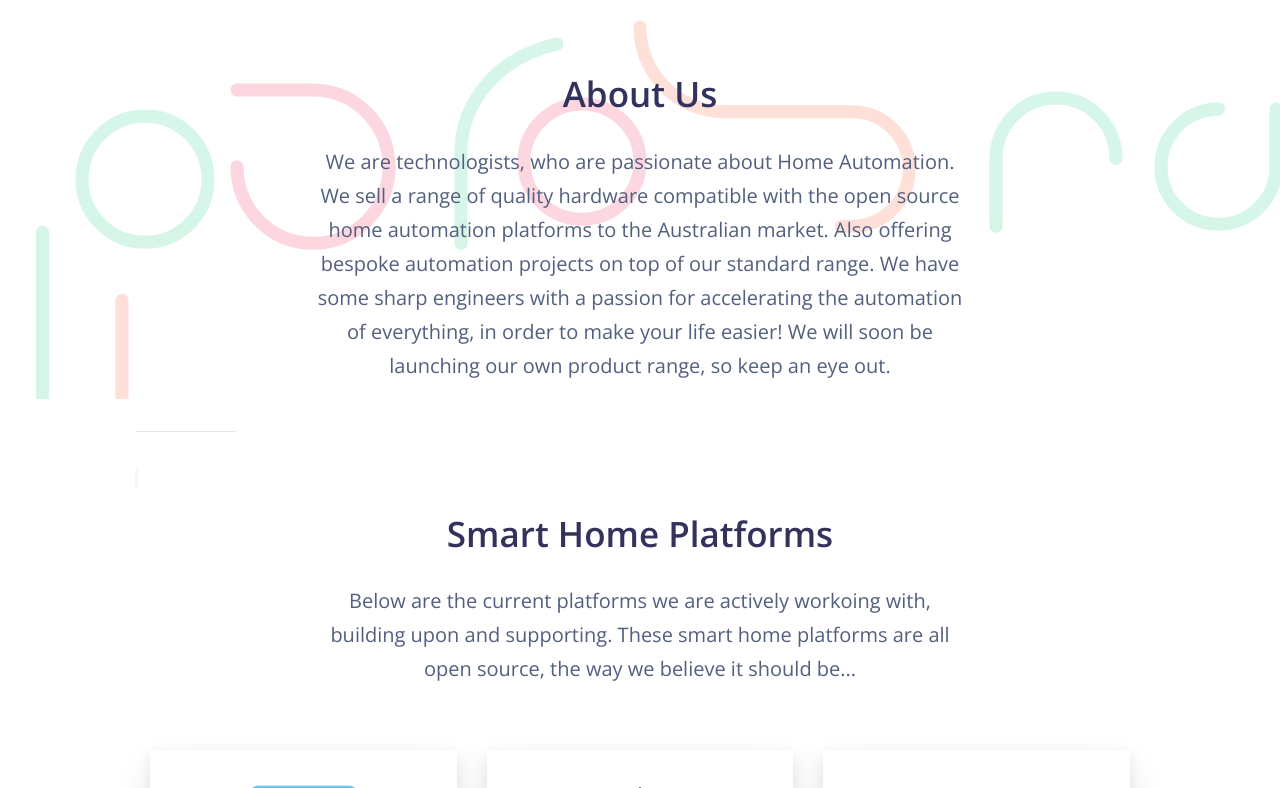
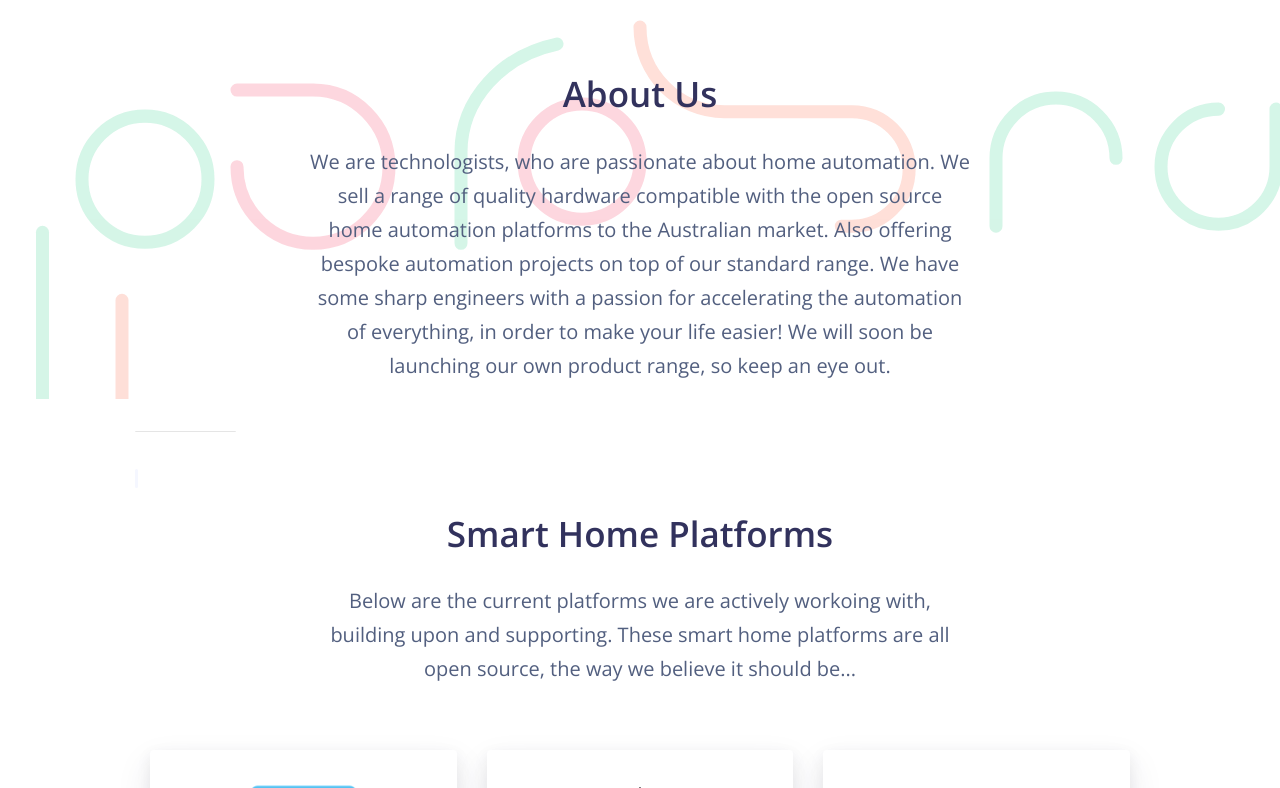
Before and after one commit to DialedIn-Aus/dialedin-aus.github.io, a Jekyll site: the page built from docs/index.html, in a window 1280 px wide and 900 px high, scrolled down 432 px, cut to the strip 112-900 px from the top of the window. Built offline with Jekyll 4.4.1, drawn with Linux system fonts in a browser that asks for light colours; nearby versions of some CDN libraries.

Commit message:
home: more content updates

```diff
--- a/docs/_includes/home-dialedin.html
+++ b/docs/_includes/home-dialedin.html
@@ -4,7 +4,7 @@
     <div class="row text-center justify-content-center">
       <div class="col-lg-8">
         <h3 class="display-3 text-black" style="opacity: 3;" >About Us</h3>
-        <p class="lead text-black">We are technologists, who are passionate about Home Automation. We sell a range of quality hardware compatible with the open source home automation platforms to the Australian market. Also offering bespoke automation projects on top of our standard range. We have some sharp engineers with a passion for accelerating the automation of everything, in order to make your life easier! We will soon be launching our own product range, so keep an eye out.
+        <p class="lead text-black">We are technologists, who are passionate about home automation. We sell a range of quality hardware compatible with the open source home automation platforms to the Australian market. Also offering bespoke automation projects on top of our standard range. We have some sharp engineers with a passion for accelerating the automation of everything, in order to make your life easier! We will soon be launching our own product range, so keep an eye out.
         </p>
       </div>
     </div>
```
